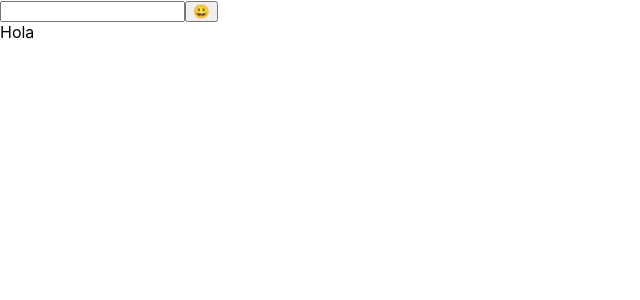
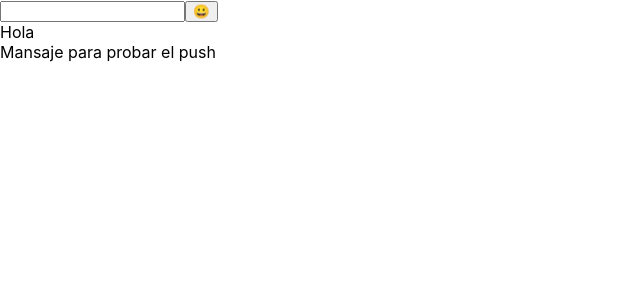
Before and after one commit to Supermacaco86/selectoremojis, a React (Create React App) app: page / in a window 1280 px wide. Shown: the top 300 px of the page, without its empty margins (0-640 px from the left). Built offline with nearby package versions, Linux system fonts and the light colour scheme.

Commit message:
prueba push

```diff
--- a/src/components/emojiPicker/emojiPickerInput.js
+++ b/src/components/emojiPicker/emojiPickerInput.js
@@ -14,6 +14,7 @@ export default function EmojiPickerInput(){
             <input ref={refInput}/>
             <button onClick={handleClick}>😀</button>
             <EmojiPicker/>
+            <div>Mansaje para probar el push</div>
         </div>
     )
 }
```
